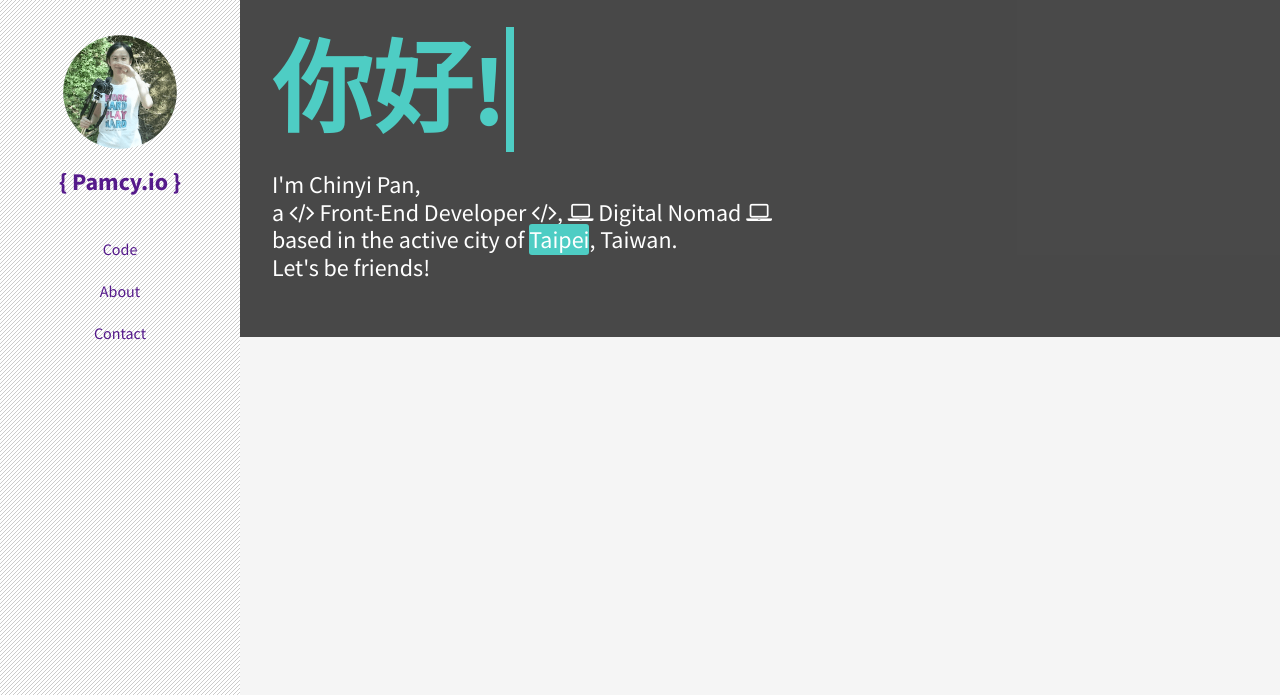
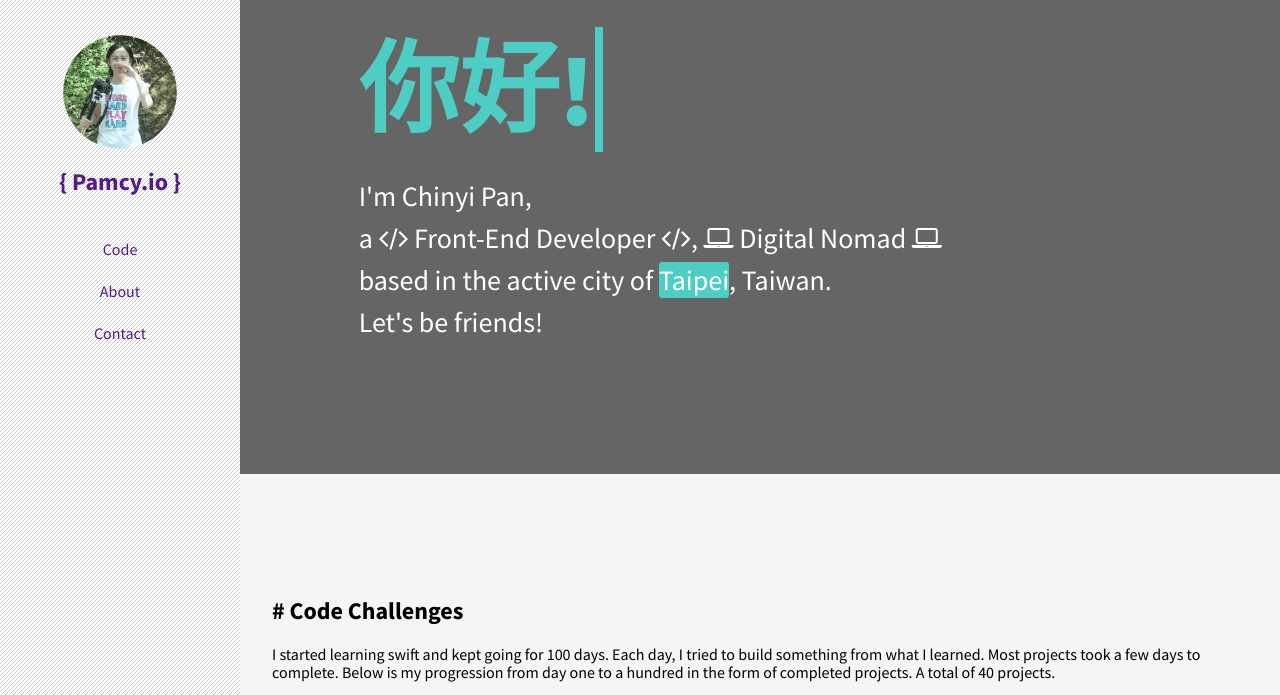
Before and after one commit to pamcy/Personal-Website, a plain HTML site: page index.html in a window 1280 px wide. Shown: the top 695 px of the page. Drawn offline with nearby package versions, Linux system fonts and the light colour scheme.

Commit message:
Change intro section to a responsive layout

```diff
--- a/css/main.css
+++ b/css/main.css
@@ -8,9 +8,13 @@
    ========================================================================== */
 :root {
     --bodyPadding: 2rem;
-    --primaryColor: #363636;
+    --gird-8: 66.66667%;
+    --grid-10: 83.33333%;
     --highlightColor: #4ECDC4;
     --narrowScreen: 66rem;
+    --offset-1: 8.33333%;
+    --offset-2: 16.66667%;
+    --primaryColor: #363636;
     --wideScreen: 88rem;
 }
 
@@ -136,23 +140,27 @@ img {
    Intro Section
    ========================================================================== */
 .intro {
-    background: rgba(54, 54, 54, 0.9);
+    background: rgba(54, 54, 54, 0.75);
     height: auto;
     width: 100%;
 }
+
 .intro .intro-body {
     color: #fff;
+    /*margin-left: var(--offset-2);
+    max-width: var(--gird-8);*/
     padding: var(--bodyPadding);
 }
 
 .intro .intro-body .intro-title {
     color: var(--highlightColor);
-    font-size: 6.25rem;
-    font-weight: 700;
+    font-size: 5rem;
+    font-weight: 900;
 }
 
 .intro .intro-body .intro-text {
     font-size: 1.5rem;
+    line-height: 1.5;
 }
 
 .intro .intro-body .intro-text .intro-city {
@@ -161,8 +169,12 @@ img {
 }
 
 
-
-
+/* ==========================================================================
+   Code Section
+   ========================================================================== */
+.code .code-body {
+    padding: var(--bodyPadding);
+}
 
 
 
@@ -218,6 +230,7 @@ img {
         overflow: hidden;
     }
 
+    /*Header Menu*/
     .menu {
         flex: 0 0 15rem;
         flex-direction: column;
@@ -254,4 +267,18 @@ img {
     .menu nav.menu-navSocial ul.navSocial-items .navSocial-icons {
         font-size: 1.25rem;
     }
+
+    /*Intro Section*/
+    .intro .intro-body {
+        margin-left: var(--offset-1);
+        max-width: var(--gird-10);
+    }
+
+    .intro .intro-body .intro-title {
+        font-size: 6.25rem;
+    }
+
+    .intro .intro-body .intro-text {
+        font-size: 1.75rem;
+    }
 }
--- a/index.html
+++ b/index.html
@@ -10,7 +10,7 @@
         <!-- Place favicon.ico in the root directory -->
 
         <!-- Stylesheets -->
-        <link href="https://fonts.googleapis.com/css?family=Source+Sans+Pro:300,400,600,700" rel="stylesheet">
+        <link href="https://fonts.googleapis.com/css?family=Source+Sans+Pro:300,400,600,700,900" rel="stylesheet">
         <link rel="stylesheet" href="https://maxcdn.bootstrapcdn.com/font-awesome/4.7.0/css/font-awesome.min.css">
         <link rel="stylesheet" href="css/normalize.css">
         <link rel="stylesheet" href="css/main.css">
@@ -39,7 +39,6 @@
 
             <!-- Main Content -->
             <main>
-
                 <!-- Intro Section -->
                 <section class="intro">
                     <div class="container container-wide">
@@ -52,6 +51,26 @@
                                 based in the active city of <span class="intro-city">Taipei</span>, Taiwan.<br>
                                 Let's be friends!
                             </p>
+                        </div>
+                    </div>
+                </section>
+
+                <!-- Code Section -->
+                <section class="code">
+                    <div class="container container-wide">
+                        <div class="code-body">
+                            <h2 class="code-title"># Code Challenges</h2>
+                            <p class="code-summary">I started learning swift and kept going for 100 days. Each day, I tried to build something from what I learned. Most projects took a few days to complete. Below is my progression from day one to a hundred in the form of completed projects. A total of 40 projects.</p>
+                            <div class="code-filter"></div>
+                            <div class="code-content">
+                                <div class="code-item">
+                                    <a href=""><img src="" alt=""></a>
+
+                                </div>
+                                <div class="code-item"></div>
+                                <div class="code-item"></div>
+                                <div class="code-item"></div>
+                            </div>
                         </div>
                     </div>
                 </section>
```
